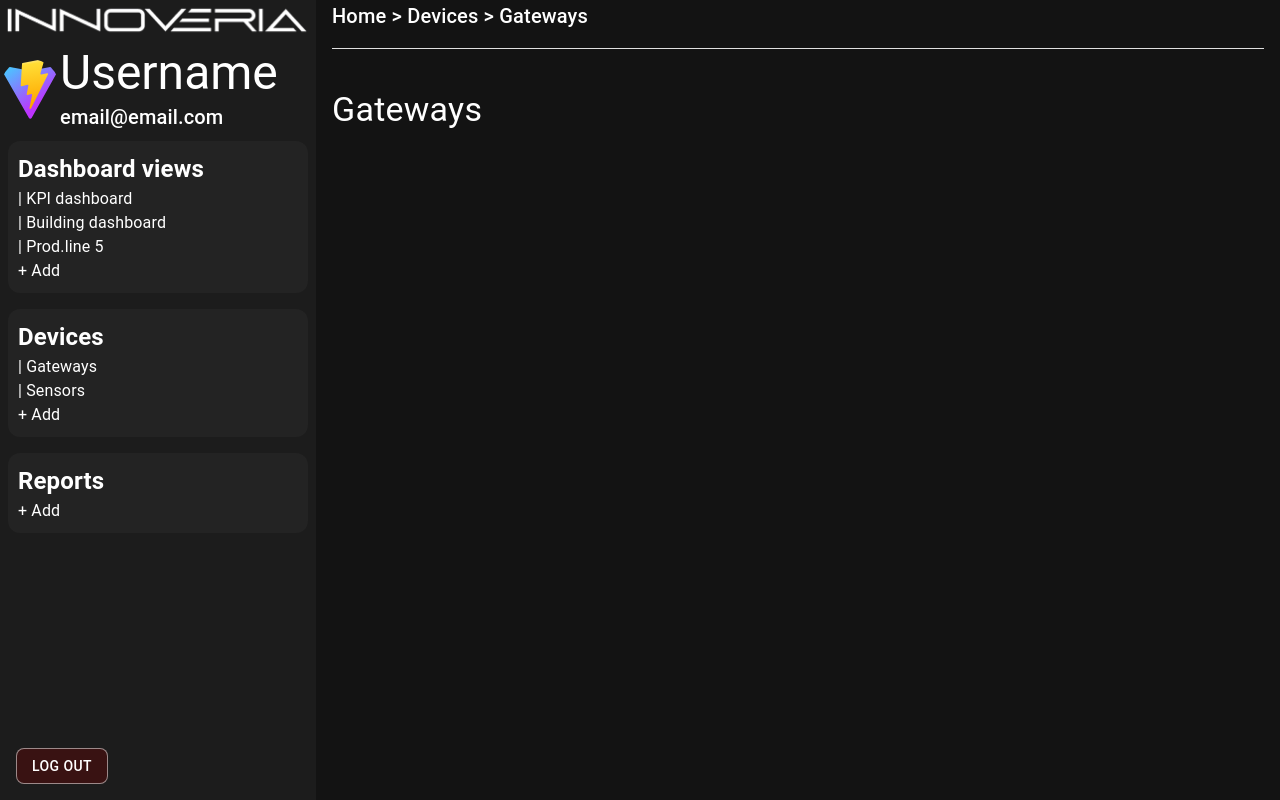
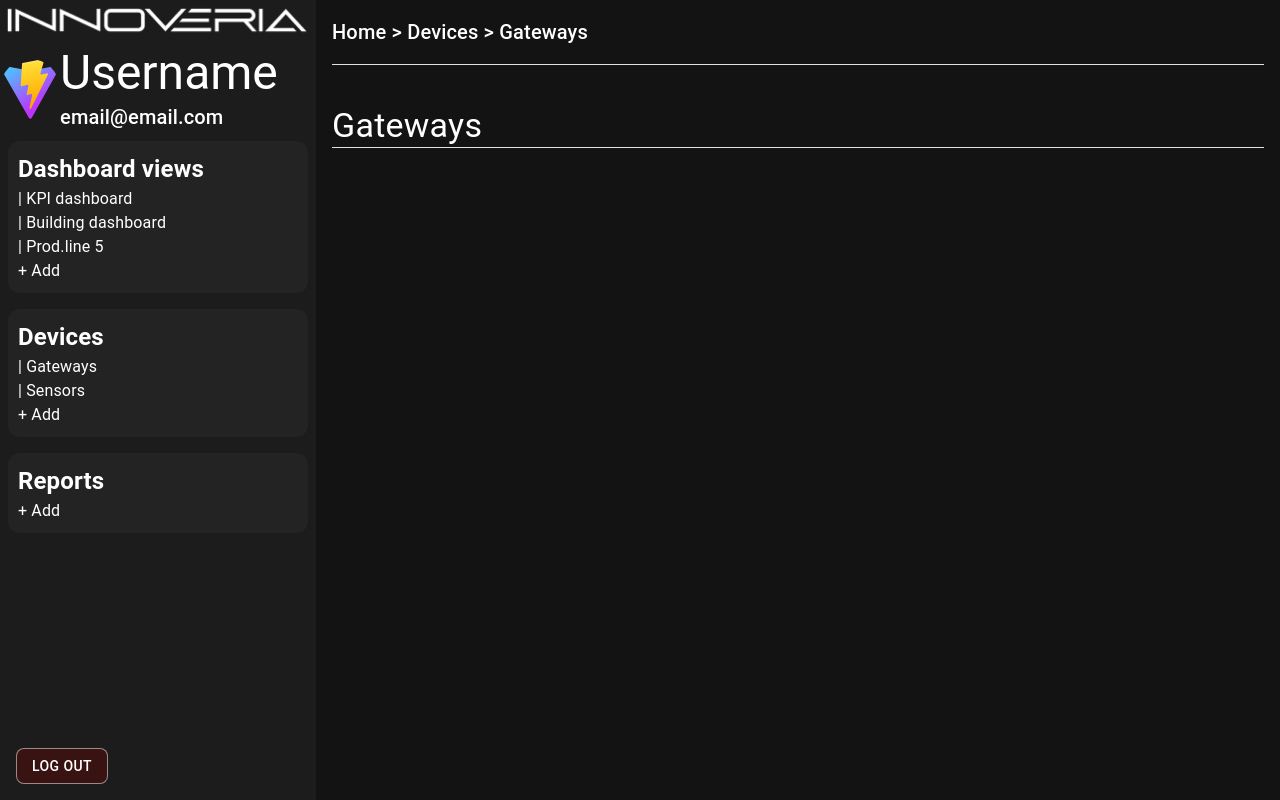
Before and after one commit to magnusdybdal-snd/innoveria-iot, a React (Vite) app in the folder web/: page /Devices/Gateways in a window 1280 px wide. Built offline with nearby package versions, Linux system fonts and the light colour scheme.

Commit message:
feat: page-content component
To streamline pages styling instead of using 'magic numbers' multiple places

```diff
--- /dev/null
+++ b/web/src/components/pageContent/index.ts
@@ -0,0 +1 @@
+export { PageContent } from "./pageContent";
--- /dev/null
+++ b/web/src/components/pageContent/pageContent.tsx
@@ -0,0 +1,24 @@
+import Box from "@mui/material/Box";
+import type { ReactNode } from "react";
+
+interface PageContentProps {
+  children: ReactNode;
+}
+
+export function PageContent({ children }: PageContentProps) {
+  return (
+    <Box
+      sx={{
+        backgroundColor: "primary.dark",
+        color: "primary.main",
+        paddingTop: 2,
+        paddingBottom: 5,
+        paddingLeft: 2,
+        paddingRight: 2,
+      }}
+      className="flex-1 overflow-auto"
+    >
+      {children}
+    </Box>
+  );
+}
--- a/web/src/pages/Gateways.tsx
+++ b/web/src/pages/Gateways.tsx
@@ -1,19 +1,16 @@
-import Box from "@mui/material/Box";
 import { SubPageHeader } from "@/components/subPageHeader";
 import Menu from "@/Menu";
+import Divider from "@mui/material/Divider";
+import { PageContent } from "@/components/pageContent";
 
 export default function Gateways() {
   return (
     <div className="flex h-screen">
       <Menu />
-      <Box
-        sx={{ backgroundColor: "primary.dark", color: "primary.main" }}
-        className="flex-1 overflow-auto"
-      >
-        <Box sx={{ paddingLeft: 2, paddingRight: 2 }}>
-          <SubPageHeader title="Gateways" />
-        </Box>
-      </Box>
+      <PageContent>
+        <SubPageHeader title="Gateways" />
+        <Divider sx={{ backgroundColor: "primary.main" }} />
+      </PageContent>
     </div>
   );
 }
```
